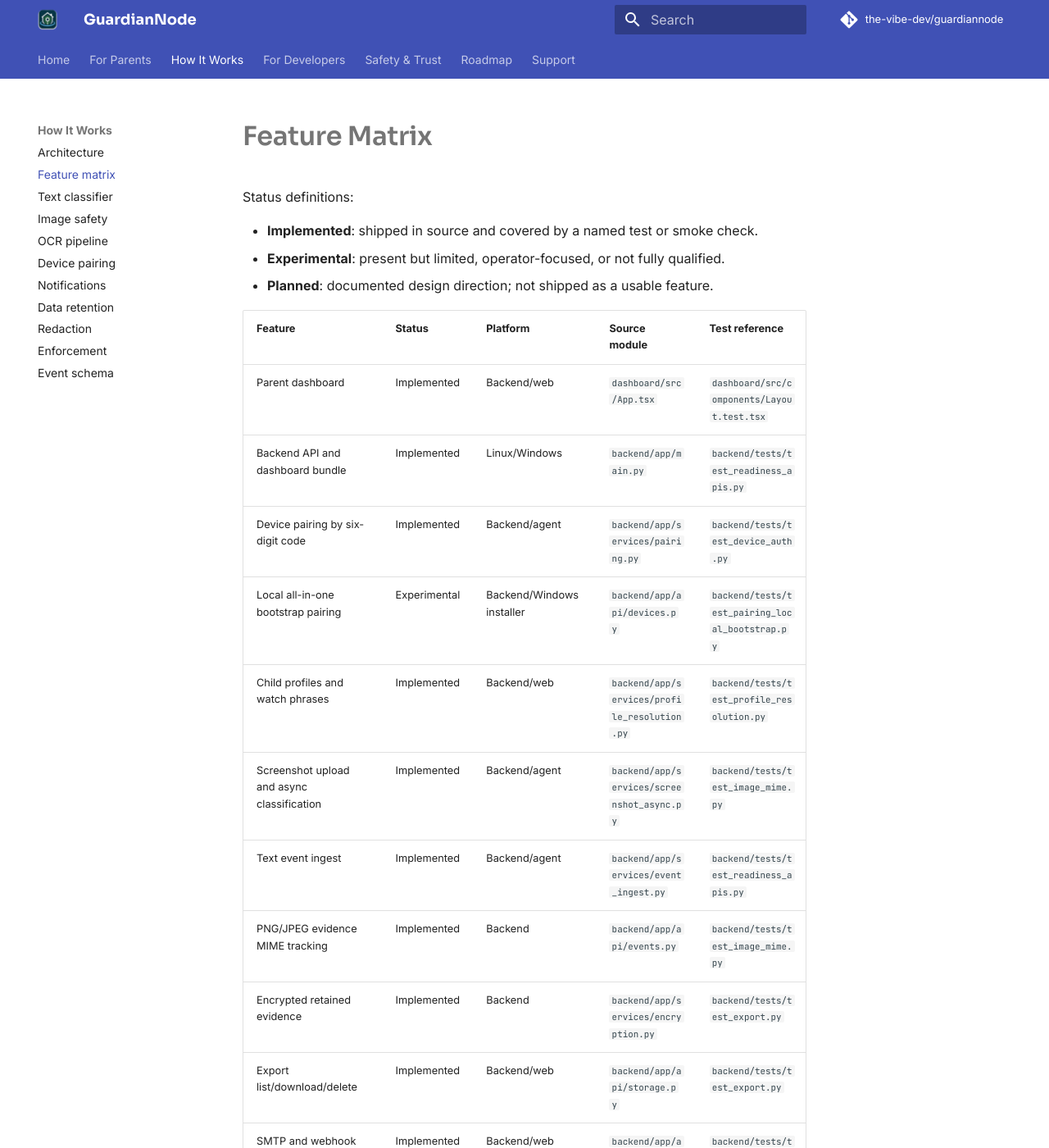
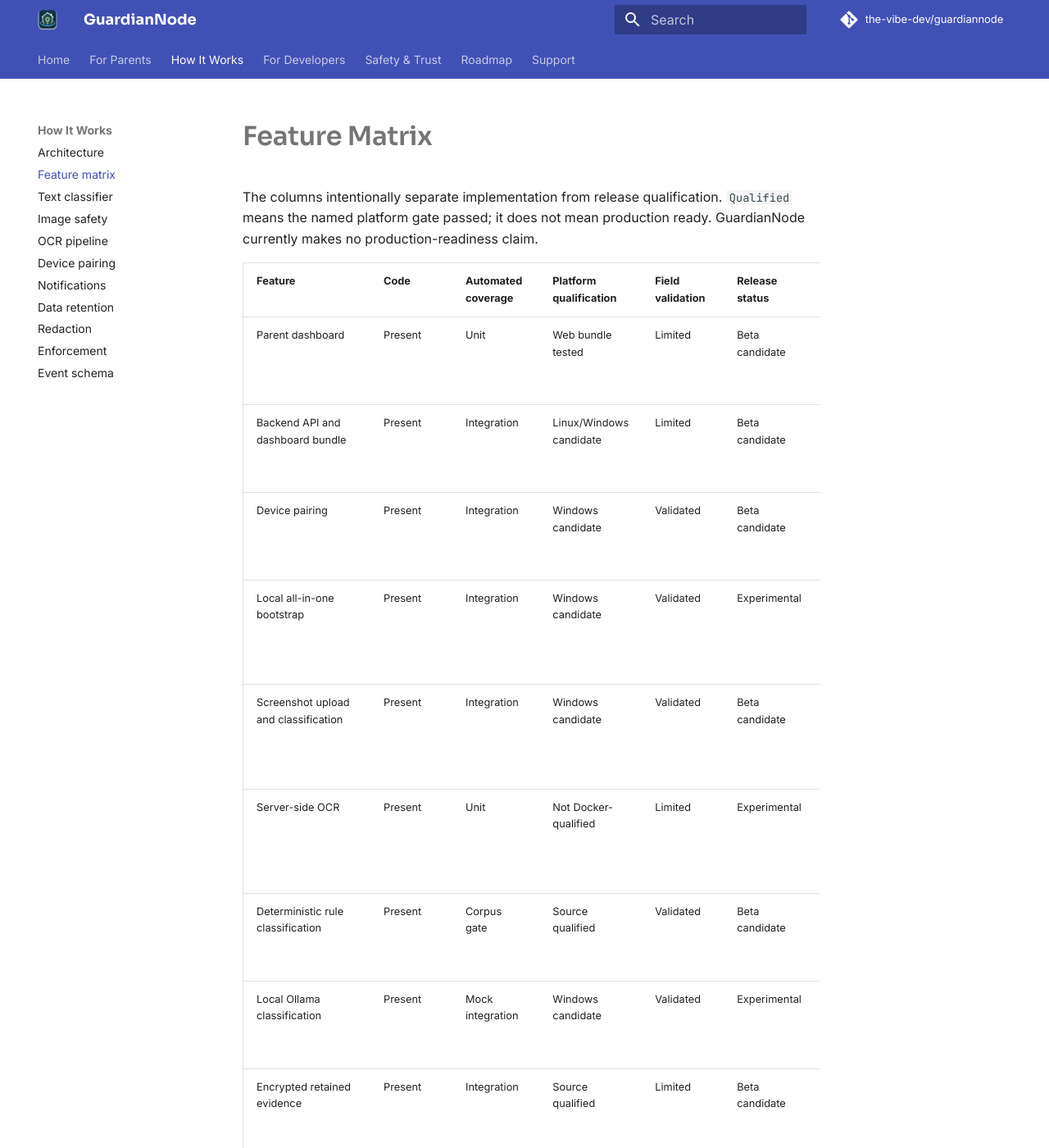
Before and after one commit to the-vibe-dev/guardiannode, an MkDocs documentation site: the page built from docs/FEATURE_MATRIX.md, in a window 1280 px wide and 1400 px high. Shown: the whole window at 82% size. Built offline with MkDocs 1.6.1 and Material for MkDocs 9.7.7, drawn with Linux system fonts in a browser that asks for light colours; comment, search, counter and statistics services are not loaded; some of the changed text lies outside the part shown.

Commit message:
docs: define closed beta release gates

```diff
--- a/docs/FEATURE_MATRIX.md
+++ b/docs/FEATURE_MATRIX.md
@@ -1,31 +1,28 @@
 # Feature Matrix
 
-Status definitions:
+The columns intentionally separate implementation from release qualification.
+`Qualified` means the named platform gate passed; it does not mean production
+ready. GuardianNode currently makes no production-readiness claim.
 
-- **Implemented**: shipped in source and covered by a named test or smoke check.
-- **Experimental**: present but limited, operator-focused, or not fully qualified.
-- **Planned**: documented design direction; not shipped as a usable feature.
+| Feature | Code | Automated coverage | Platform qualification | Field validation | Release status | Source module | Test reference |
+|---|---|---|---|---|---|---|---|
+| Parent dashboard | Present | Unit | Web bundle tested | Limited | Beta candidate | `dashboard/src/App.tsx` | `dashboard/src/components/Layout.test.tsx` |
+| Backend API and dashboard bundle | Present | Integration | Linux/Windows candidate | Limited | Beta candidate | `backend/app/main.py` | `backend/tests/test_readiness_apis.py` |
+| Device pairing | Present | Integration | Windows candidate | Validated | Beta candidate | `backend/app/services/pairing.py` | `backend/tests/test_device_auth.py` |
+| Local all-in-one bootstrap | Present | Integration | Windows candidate | Validated | Experimental | `backend/app/api/devices.py` | `backend/tests/test_pairing_local_bootstrap.py` |
+| Screenshot upload and classification | Present | Integration | Windows candidate | Validated | Beta candidate | `backend/app/services/screenshot_async.py` | `backend/tests/test_image_mime.py` |
+| Server-side OCR | Present | Unit | Not Docker-qualified | Limited | Experimental | `backend/app/services/screenshot_ingest.py` | `backend/tests/test_profile_resolution.py` |
+| Deterministic rule classification | Present | Corpus gate | Source qualified | Validated | Beta candidate | `backend/app/services/risk_rules.py` | `tests/test_classifier_benchmark.py` |
+| Local Ollama classification | Present | Mock integration | Windows candidate | Validated | Experimental | `backend/app/services/classifier.py` | `backend/tests/test_model_fallback.py` |
+| Encrypted retained evidence | Present | Integration | Source qualified | Limited | Beta candidate | `backend/app/services/encryption.py` | `backend/tests/test_export.py` |
+| Export list/download/delete | Present | Integration | Source qualified | Limited | Beta candidate | `backend/app/api/storage.py` | `backend/tests/test_export.py` |
+| Windows tray/status UI | Present | Partial unit | Windows candidate | Validated | Experimental | `agent-windows/src/tray_app.py` | Manual Windows validation |
+| Windows watchdog | Present | Unit | Windows candidate | Validated | Experimental | `agent-windows/src/watchdog.py` | `agent-windows/tests/test_watchdog.py` |
+| Durable encrypted agent queue | Present | Unit | Windows candidate | Limited | Experimental | `agent-windows/src/durable_queue.py` | `agent-windows/tests/test_durable_queue.py` |
+| Privileged Windows broker | Present | Unit | Windows candidate | Validated | Experimental | `agent-windows/src/broker_service.py` | `agent-windows/tests/test_broker_service.py` |
+| Docker Compose deployment | Present | Config/build only | Not qualified | None | Experimental | `installer/server-linux/docker-compose.yml` | `tests/test_release_workflows.py` |
+| Built-in TLS/mTLS separated mode | Absent | None | Not qualified | None | Planned | Planned transport layer | Not implemented |
+| Automatic application updates | Absent | None | Not qualified | None | Planned | Planned updater | Not implemented |
 
-| Feature | Status | Platform | Source module | Test reference |
-|---|---|---|---|---|
-| Parent dashboard | Implemented | Backend/web | `dashboard/src/App.tsx` | `dashboard/src/components/Layout.test.tsx` |
-| Backend API and dashboard bundle | Implemented | Linux/Windows | `backend/app/main.py` | `backend/tests/test_readiness_apis.py` |
-| Device pairing by six-digit code | Implemented | Backend/agent | `backend/app/services/pairing.py` | `backend/tests/test_device_auth.py` |
-| Local all-in-one bootstrap pairing | Experimental | Backend/Windows installer | `backend/app/api/devices.py` | `backend/tests/test_pairing_local_bootstrap.py` |
-| Child profiles and watch phrases | Implemented | Backend/web | `backend/app/services/profile_resolution.py` | `backend/tests/test_profile_resolution.py` |
-| Screenshot upload and async classification | Implemented | Backend/agent | `backend/app/services/screenshot_async.py` | `backend/tests/test_image_mime.py` |
-| Text event ingest | Implemented | Backend/agent | `backend/app/services/event_ingest.py` | `backend/tests/test_readiness_apis.py` |
-| PNG/JPEG evidence MIME tracking | Implemented | Backend | `backend/app/api/events.py` | `backend/tests/test_image_mime.py` |
-| Encrypted retained evidence | Implemented | Backend | `backend/app/services/encryption.py` | `backend/tests/test_export.py` |
-| Export list/download/delete | Implemented | Backend/web | `backend/app/api/storage.py` | `backend/tests/test_export.py` |
-| SMTP and webhook notification settings | Implemented | Backend/web | `backend/app/api/settings.py` | `backend/tests/test_readiness_apis.py` |
-| mDNS discovery hints | Experimental | Backend/agent | `backend/app/services/mdns_advertiser.py` | `agent-windows/tests/test_pairing_bootstrap.py` |
-| Windows tray/status UI | Experimental | Windows | `agent-windows/src/tray_app.py` | Manual Windows validation |
-| Windows watchdog | Experimental | Windows | `agent-windows/src/watchdog.py` | `agent-windows/tests/test_watchdog.py` |
-| Durable encrypted agent queue | Experimental | Windows | `agent-windows/src/durable_queue.py` | `agent-windows/tests/test_durable_queue.py` |
-| Privileged Windows broker | Experimental | Windows | `agent-windows/src/broker_service.py` | `agent-windows/tests/test_broker_service.py` |
-| Clipboard collector | Planned | Windows | Planned collector | Not implemented |
-| File collector | Planned | Windows | Planned collector | Not implemented |
-| Accessibility collector | Planned | Windows | Planned collector | Not implemented |
-| Dedicated QR decoder | Planned | Backend/agent | Planned decoder | Not implemented |
-| Built-in TLS/mTLS separated mode | Planned | Backend/agent | Planned transport layer | Not implemented |
+See [Closed Beta Release Gates](RELEASE_GATES.md) for promotion requirements and
+[Version Support Policy](VERSION_SUPPORT.md) for the qualified runtime baseline.
--- /dev/null
+++ b/docs/RELEASE_GATES.md
@@ -0,0 +1,55 @@
+# Closed Beta Release Gates
+
+GuardianNode is eligible for a closed technical beta only when every required
+gate below passes on the same commit. A feature being present in source does not
+make its deployment mode supported.
+
+## Maturity vocabulary
+
+| Label | Meaning |
+|---|---|
+| Code present | An implementation exists in the repository. |
+| Automated tested | Repeatable tests exercise the documented behavior. |
+| Platform qualified | The exact deployment shape passed its clean-machine gate. |
+| Field validated | Credential-scrubbed evidence exists from use outside unit-test fixtures. |
+| Production ready | Not currently claimed for any GuardianNode deployment. |
+
+## Required release gates
+
+| Area | Required evidence |
+|---|---|
+| Native installation | Clean Windows install completes and services/tasks start in the intended accounts. |
+| Docker installation | Production images build and a clean Compose stack becomes ready. |
+| Pairing | A one-time code or local bootstrap pairs exactly one device and cannot be replayed. |
+| Screenshot capture | A visible test frame is captured from the child session with correct monitor/DPI handling. |
+| OCR | The configured engine and languages are ready; a unique canary phrase is extracted. |
+| Rule classification | The canary phrase triggers the expected deterministic category and severity. |
+| Local-model classification | Required Ollama endpoints and configured models are present and judge the canary. |
+| Alert creation | Processing produces the expected persisted risk result and parent-visible alert. |
+| Parent review | The authenticated dashboard displays the alert and retained evidence according to policy. |
+| Upgrade | Supported prior state upgrades with a verified pre-migration backup and preserved identity. |
+| Repair | Repair preserves configuration, device identity, database history, and protected state. |
+| Uninstall | Runtime processes, services, tasks, rules, and application files are removed; intentionally retained data is reported. |
+
+## Deployment qualification
+
+| Deployment | Current status | Promotion requirement |
+|---|---|---|
+| Native all-in-one Windows | Closed-beta candidate | Current Windows golden install/reboot/upgrade/uninstall gate. |
+| Docker Compose | Experimental | Clean OCR-to-alert canary becomes a required CI and release gate. |
+| Source evaluation on loopback | Technical evaluation | Locked install plus backend, agent, dashboard, and migration suites. |
+| Separated private network | Restricted | Plan 2 secure-transport and network qualification. |
+| Public internet exposure | Unsupported | No promotion path in this plan. |
+
+## Fail-closed rules
+
+- `/api/health/live` proves only that the process is alive.
+- `/api/health/ready` must return HTTP 503 when storage, schema, encryption,
+  workers, OCR, language data, or any dependency required by the selected
+  classifier mode is unavailable.
+- Accepting a screenshot is not a passing canary. The expected OCR text,
+  classification, and alert must all be observed.
+- A failed migration or qualification run cannot publish release artifacts.
+
+Release evidence belongs under `docs/release-validation/`. Raw evidence and
+credentials stay outside the repository.
--- a/mkdocs.yml
+++ b/mkdocs.yml
@@ -85,6 +85,8 @@
       - Installer architecture: INSTALLER_ARCHITECTURE.md
       - Power-user/source install: POWER_USER_INSTALL.md
       - End-to-end testing: E2E_TESTING.md
+      - Closed beta release gates: RELEASE_GATES.md
+      - Version support policy: VERSION_SUPPORT.md
       - Reproducible builds: REPRODUCIBLE_BUILDS.md
       - Windows source-agent validation: release-validation/windows-source-agent-2026-06-22.md
       - Windows beta qualification: release-validation/windows-beta-2026-07-09.md
```
Also changed, not shown: docs/VERSION_SUPPORT.md (added, +31 -0 lines), 1 other file.
